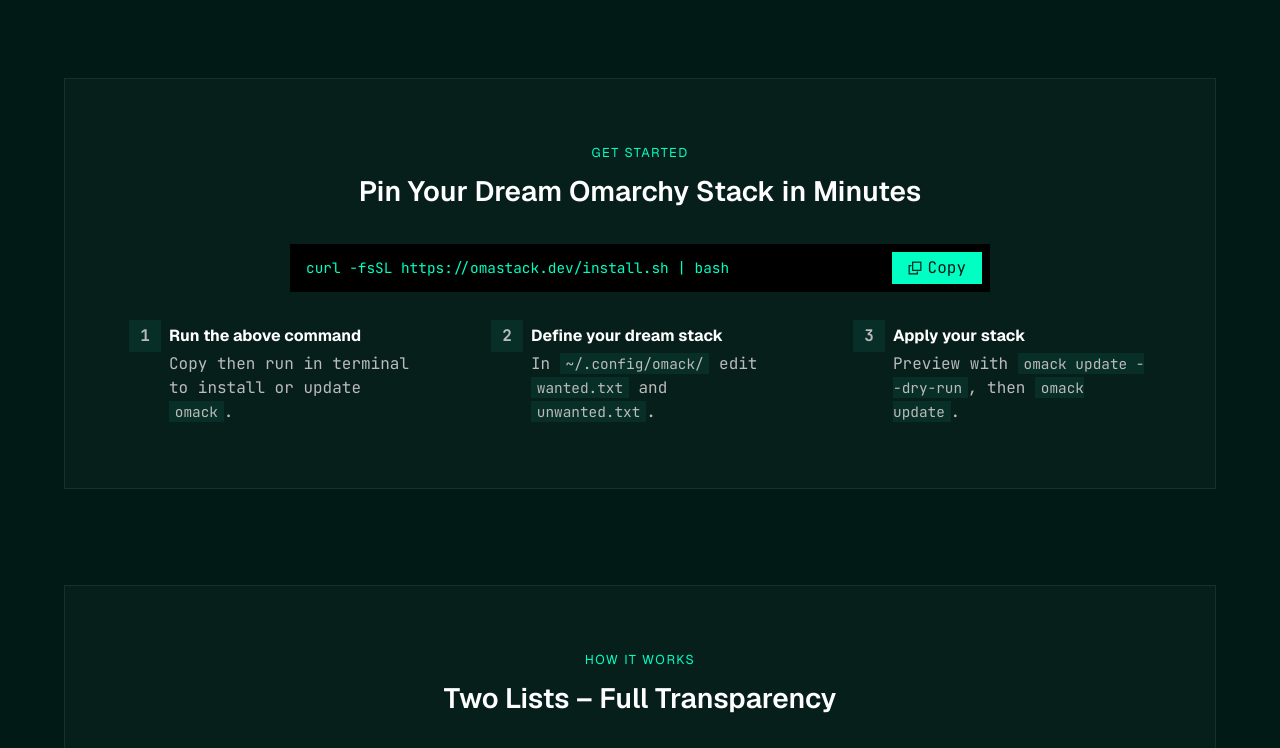
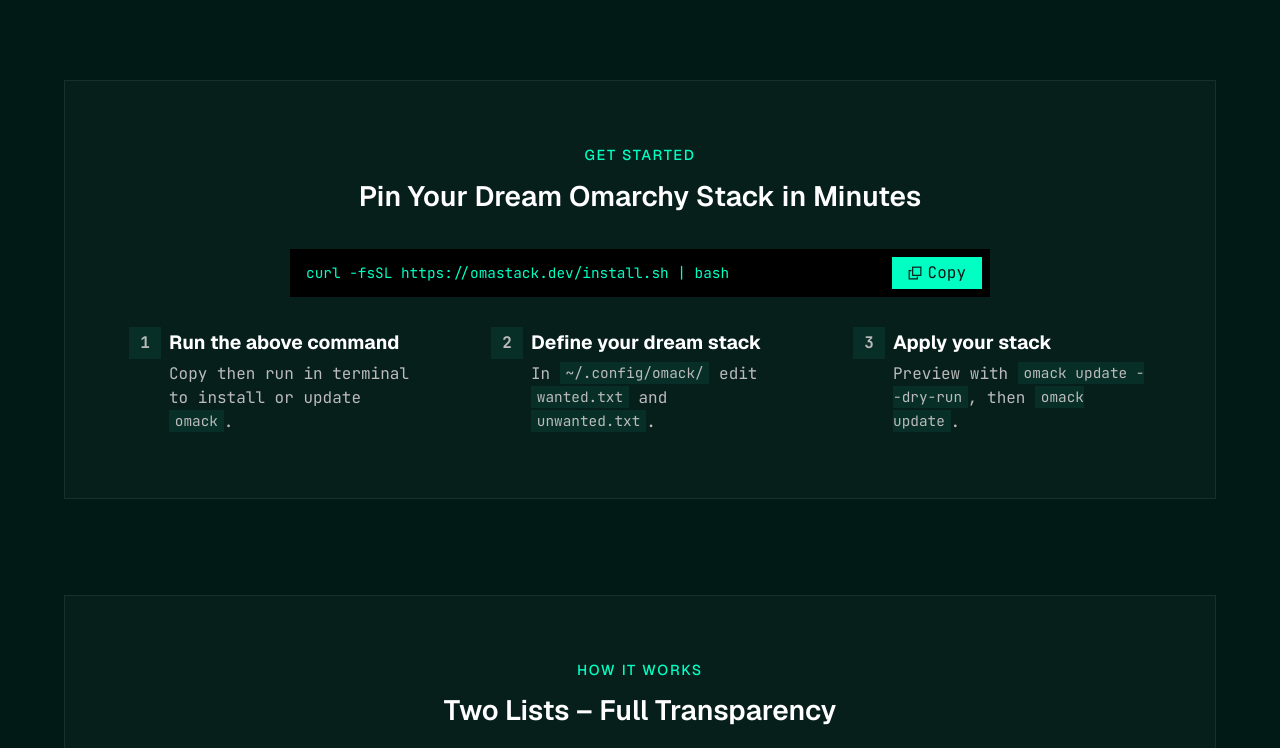
Before and after one commit to nohype-ai/omastack-dev.github.io, a plain HTML site: page index.html in a window 1280 px wide. Shown: the part 417-1165 px from the top of the page. Drawn offline with Linux system fonts and the light colour scheme.

Commit message:
Refine design

```diff
--- a/omastack.css
+++ b/omastack.css
@@ -222,8 +222,8 @@ h6 {
 }
 
 h3 {
-  font-size: 0.8rem;
-  font-weight: 400;
+  font-size: 0.9rem;
+  font-weight: 500;
   letter-spacing: 0.12em;
   text-transform: uppercase;
   color: var(--accent);
@@ -285,7 +285,7 @@ section h3 {
 }
 
 h4 {
-  font-size: 1rem;
+  font-size: 1.2rem;
   font-weight: 700;
   color: var(--primary);
   margin-bottom: var(--space-xs);
@@ -382,7 +382,7 @@ td:first-child {
   width: var(--space-l);
   height: var(--space-l);
   flex-shrink: 0;
-  margin-top: calc((1rem * var(--line) - var(--space-l)) / 2);
+  margin-top: calc((1.2rem * var(--line) - var(--space-l)) / 2);
   background: color-mix(in srgb, var(--accent) 7%, transparent);
   font-weight: 700;
 }
```
